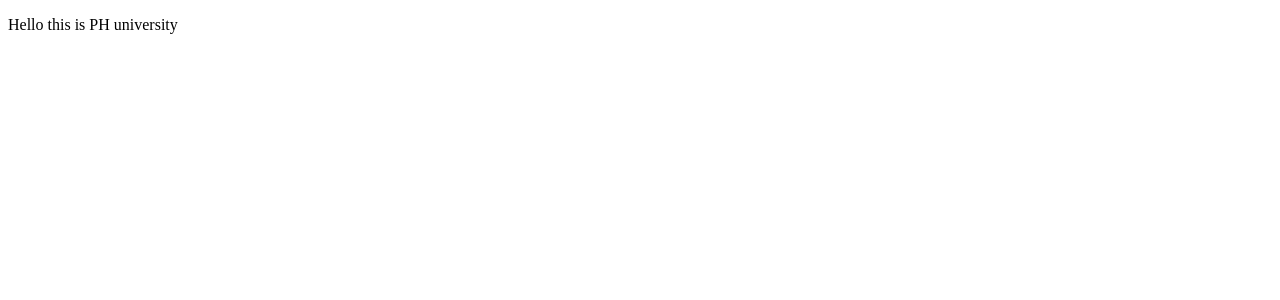
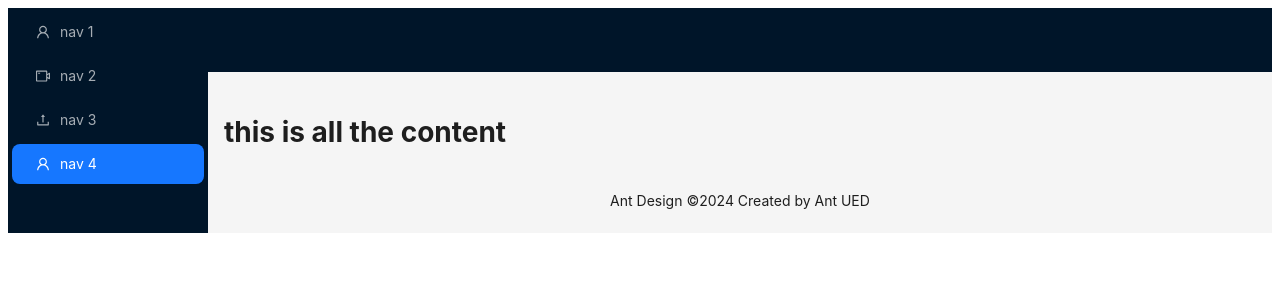
Before and after one commit to Shihab2022/first-mongoose-project-client, a React (Vite) app: page / in a window 1280 px wide. Shown: the top 300 px of the page. Built offline with nearby package versions, Linux system fonts and the light colour scheme.

Commit message:
5-2 Layout Component With Ant Design

```diff
--- a/src/App.tsx
+++ b/src/App.tsx
@@ -1,7 +1,9 @@
+import MainLayout from "./components/layout/MainLayout";
+
 function App() {
   return (
     <>
-      <p>Hello this is PH university</p>
+      <MainLayout />
     </>
   );
 }
--- /dev/null
+++ b/src/components/layout/AdminLayout.tsx
@@ -0,0 +1,5 @@
+const AdminLayout = () => {
+  return <div>This is admin layout</div>;
+};
+
+export default AdminLayout;
--- /dev/null
+++ b/src/components/layout/MainLayout.tsx
@@ -0,0 +1,58 @@
+import {
+  UploadOutlined,
+  UserOutlined,
+  VideoCameraOutlined,
+} from "@ant-design/icons";
+import { Layout, Menu } from "antd";
+import { createElement } from "react";
+
+const { Header, Content, Footer, Sider } = Layout;
+
+const items = [
+  UserOutlined,
+  VideoCameraOutlined,
+  UploadOutlined,
+  UserOutlined,
+].map((icon, index) => ({
+  key: String(index + 1),
+  icon: createElement(icon),
+  label: `nav ${index + 1}`,
+}));
+
+const MainLayout = () => {
+  return (
+    <>
+      <Layout>
+        <Sider
+          breakpoint="lg"
+          collapsedWidth="0"
+          onBreakpoint={(broken) => {
+            console.log(broken);
+          }}
+          onCollapse={(collapsed, type) => {
+            console.log(collapsed, type);
+          }}
+        >
+          <div className="demo-logo-vertical" />
+          <Menu
+            theme="dark"
+            mode="inline"
+            defaultSelectedKeys={["4"]}
+            items={items}
+          />
+        </Sider>
+        <Layout>
+          <Header style={{ padding: 0 }} />
+          <Content style={{ margin: "24px 16px 0" }}>
+            <h1>this is all the content</h1>
+          </Content>
+          <Footer style={{ textAlign: "center" }}>
+            Ant Design ©{new Date().getFullYear()} Created by Ant UED
+          </Footer>
+        </Layout>
+      </Layout>
+    </>
+  );
+};
+
+export default MainLayout;
```
